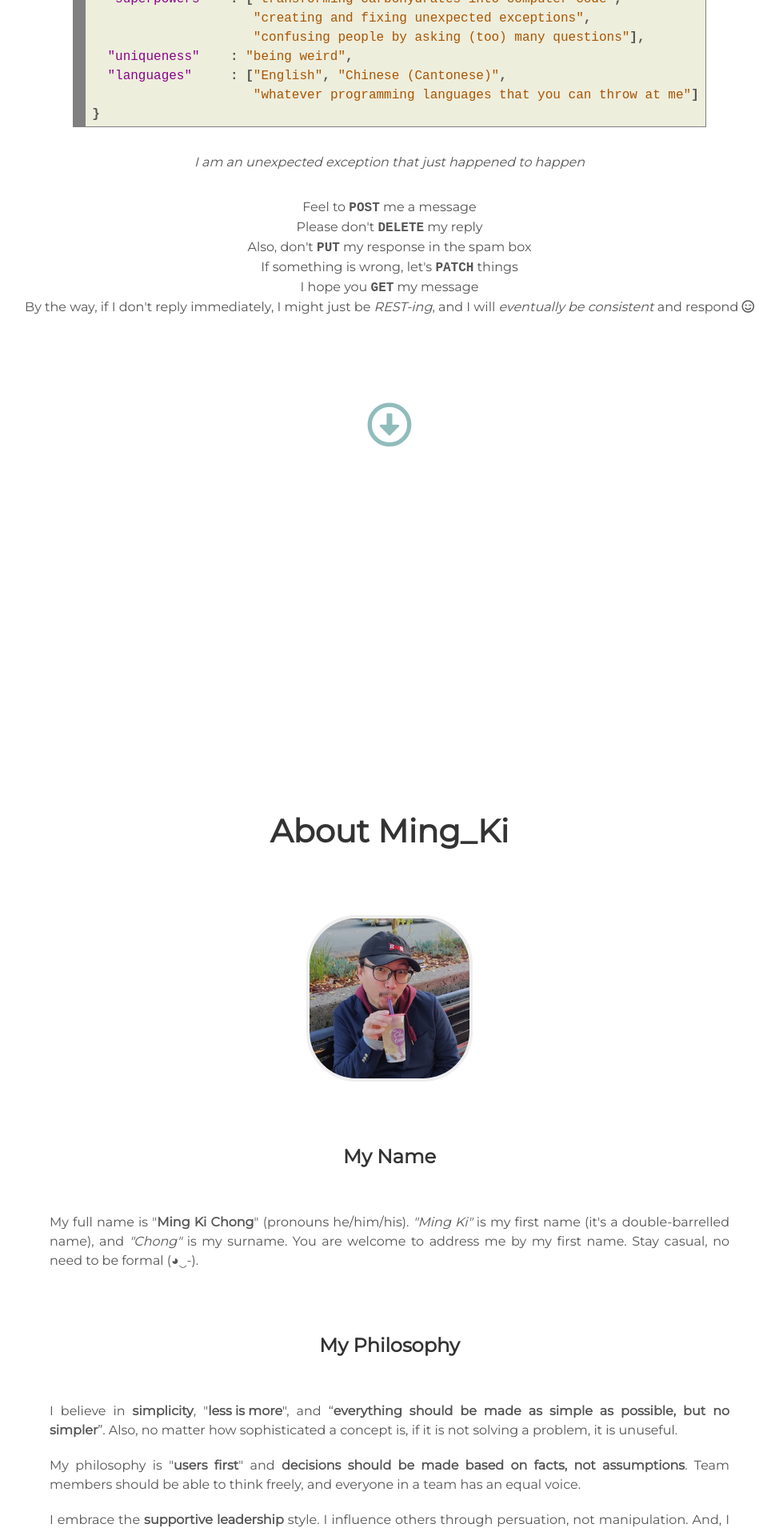
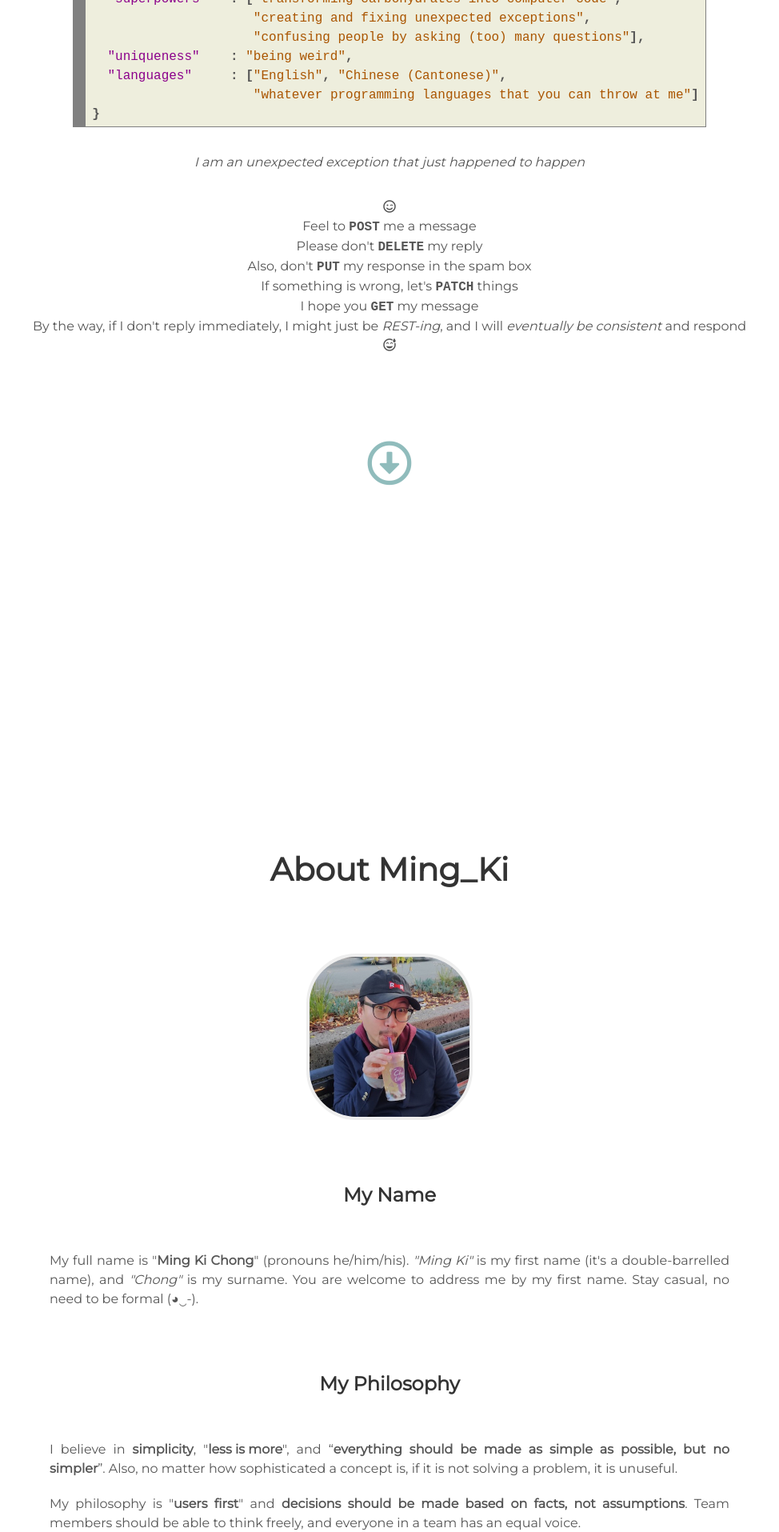
Before and after one commit to mingkichong/mingkichong.github.io, a Jekyll site: the page built from index.html, in a window 1280 px wide. Shown: the part 1435-3350 px from the top of the page at 80% size, without its empty margins (153-1127 px from the left). Built offline with Jekyll 4.4.1, drawn with Linux system fonts in a browser that asks for light colours.

Commit message:
update content

```diff
--- a/_includes/summary.html
+++ b/_includes/summary.html
@@ -27,12 +27,14 @@
 
 <div class="about_user_description"> {{site.user_description}} </div>
 
+<div class="about_rest_joke"><i class="far fa-smile-wink"></i></div>
 <div class="about_rest_joke"> Feel to <code>POST</code> me a message </div>
 <div class="about_rest_joke"> Please don't <code>DELETE</code> my reply </div>
 <div class="about_rest_joke"> Also, don't <code>PUT</code> my response in the spam box </div>
 <div class="about_rest_joke"> If something is wrong, let's <code>PATCH</code> things </div>
 <div class="about_rest_joke"> I hope you <code>GET</code> my message </div>
-<div class="about_rest_joke"> By the way, if I don't reply immediately, I might just be <i>REST-ing</i>, and I will <i>eventually be consistent</i> and respond <i class="far fa-smile-wink"></i> </div>
+<div class="about_rest_joke"> By the way, if I don't reply immediately, I might just be <i>REST-ing</i>, and I will <i>eventually be consistent</i> and respond</div>
+<div class="about_rest_joke"><i class="far fa-grin-beam-sweat"></i></div>
 
 </section>
 
```
